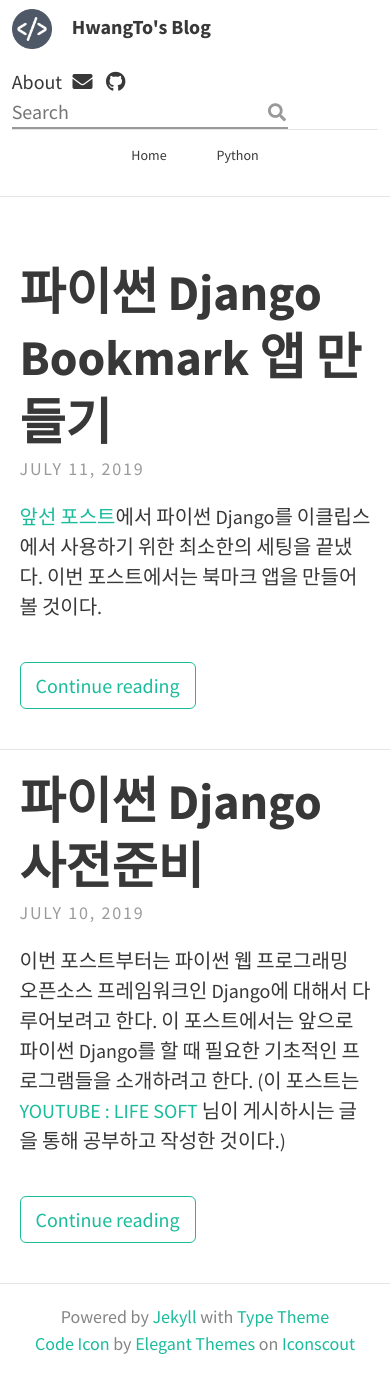
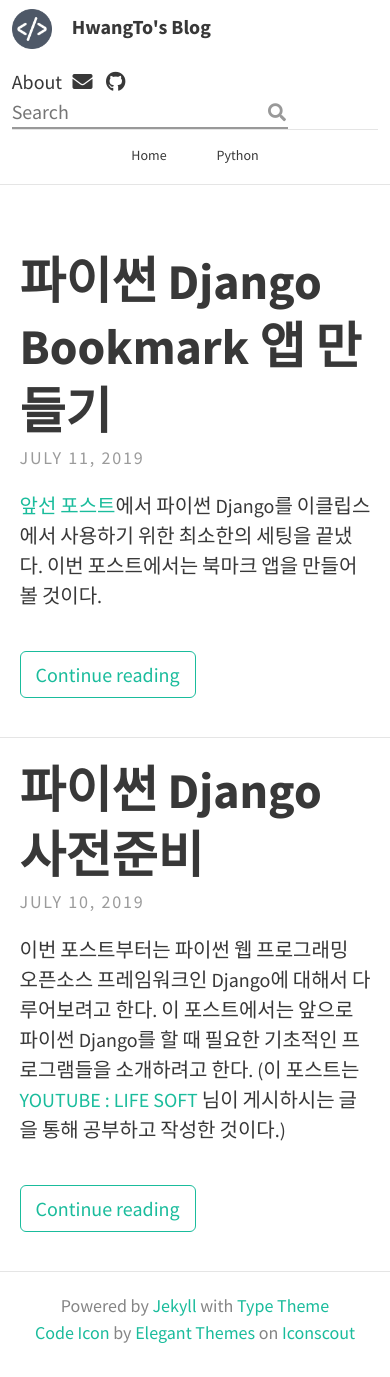
Before and after one commit to HwangToLee/HwangToLee.github.io, a Jekyll site: the page built from index.html, in a window 390 px wide. Built offline with Jekyll 4.4.1, drawn with Linux system fonts in a browser that asks for light colours; nearby versions of some CDN libraries; the list of posts is cut into pages by our own code.

Commit message:
Update _utility.scss

```diff
--- a/_sass/base/_utility.scss
+++ b/_sass/base/_utility.scss
@@ -2,7 +2,7 @@
 %padding-small {
   padding: $padding-x-small $padding-x-small * 2;
   @media (max-width: 1000px) {
-    padding: $padding-x-small $padding-x-small;
+    padding: $padding-x-small $padding-x-small 0;
   }
 }
 %padding-regular {
```
